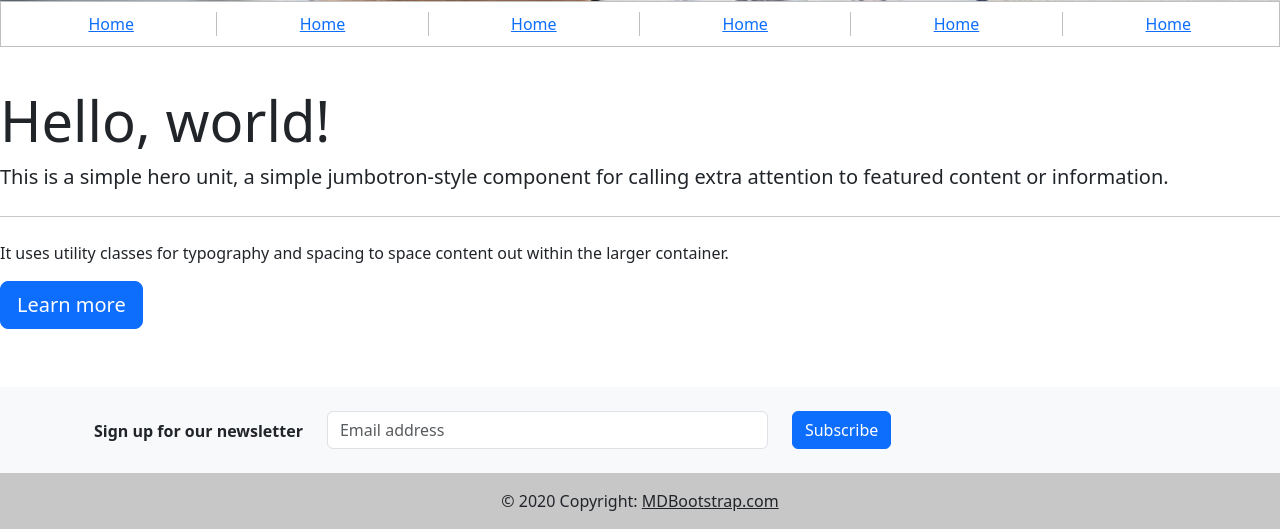
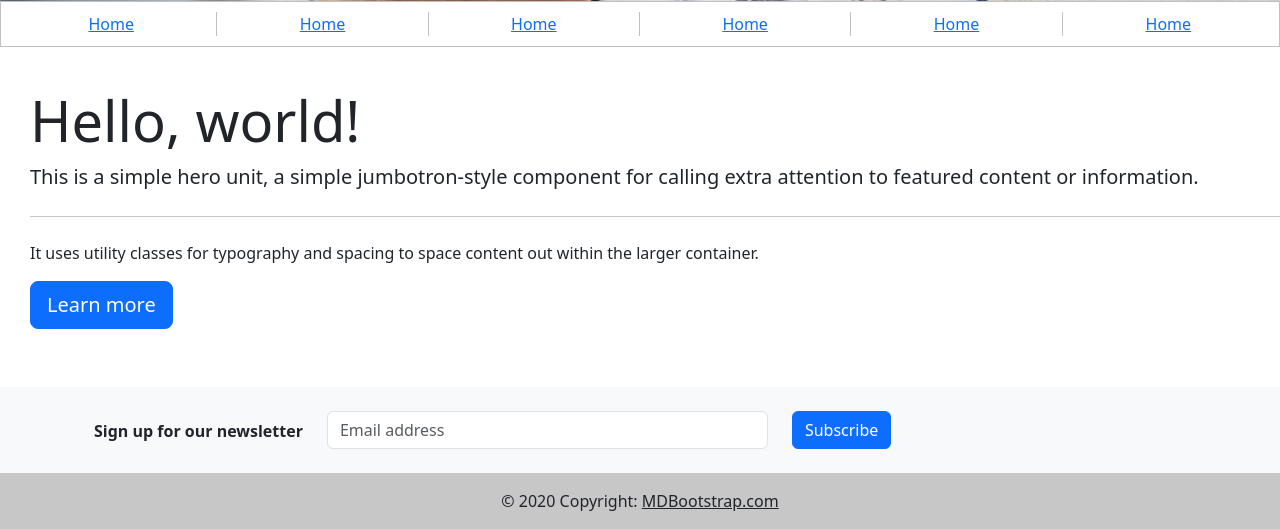
Before and after one commit to sayanavarghese/collegeproject-og, a Django app: page / in a window 1280 px wide. Shown: the part 575-1104 px from the top of the page. Run offline with Django 3.2, Linux system fonts and the light colour scheme.

Commit message:
ADDING CHANGES

```diff
--- a/jobfinder/page_app/static/css/home.css
+++ b/jobfinder/page_app/static/css/home.css
@@ -63,4 +63,5 @@
 .main-content {
   min-height: 300px;
   margin-top: 40px;
+  margin-left: 30px;
 }
```
